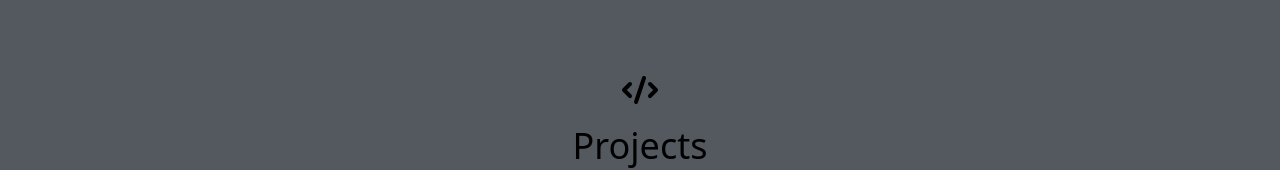
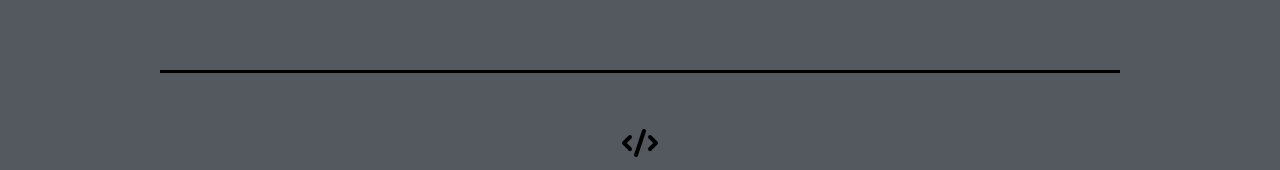
Before and after one commit to LuisChevere/portfolio-react, a React (Create React App) app: page / in a window 1280 px wide. Shown: the part 533-703 px from the top of the page. Built offline with nearby package versions, Linux system fonts and the light colour scheme.

Commit message:
added divider to projects

```diff
--- a/src/components/Projects.js
+++ b/src/components/Projects.js
@@ -47,6 +47,7 @@ export default function Projects() {
     <section className="text-gray-400 bg-gray-900 body-font">
       <div id="gallery" className="container px-5 py-10 mx-auto text-center lg:px-40">
         <div className="flex flex-col w-full mb-20">
+        <hr className='hr'></hr>
         <CodeIcon id="codeIcon" className="mx-auto inline-block w-10 mb-4" />
           <h1 className="sm:text-4xl text-3xl font-medium title-font mb-4 text-white">
             Projects
```
